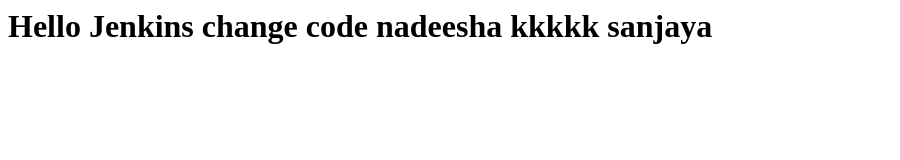
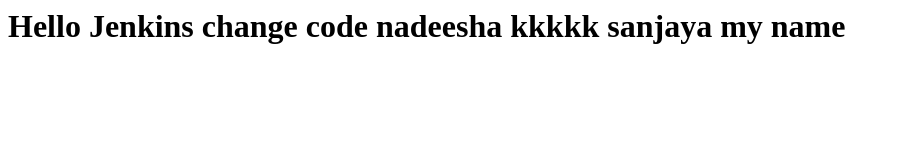
Before and after one commit to Nadeesha321/TestRepo, a plain HTML site: page index.html in a window 1280 px wide. Shown: the whole page, without its empty margins (0-900 px from the left). Drawn offline with Linux system fonts and the light colour scheme.

Commit message:
Update header text in index.html

```diff
--- a/index.html
+++ b/index.html
@@ -1 +1 @@
-<h1>Hello Jenkins change code nadeesha kkkkk sanjaya</h1>
+<h1>Hello Jenkins change code nadeesha kkkkk sanjaya my name </h1>
```
